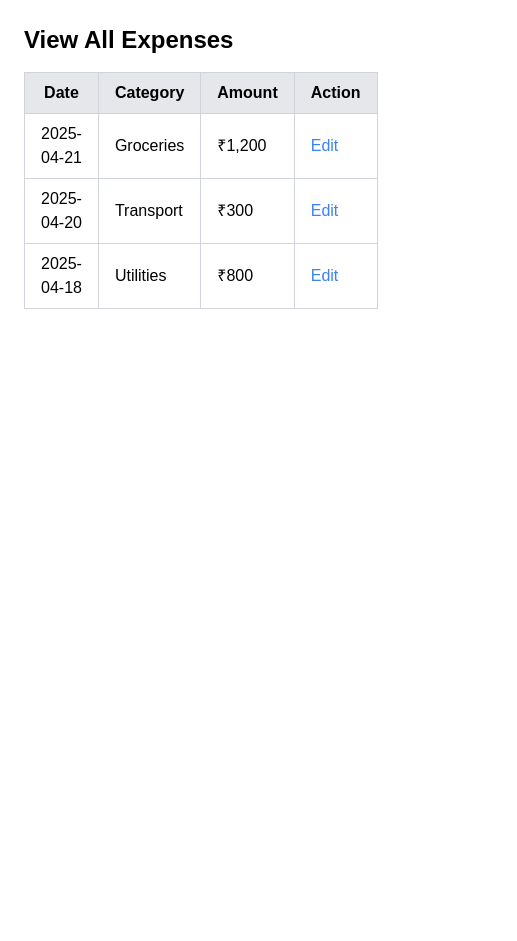
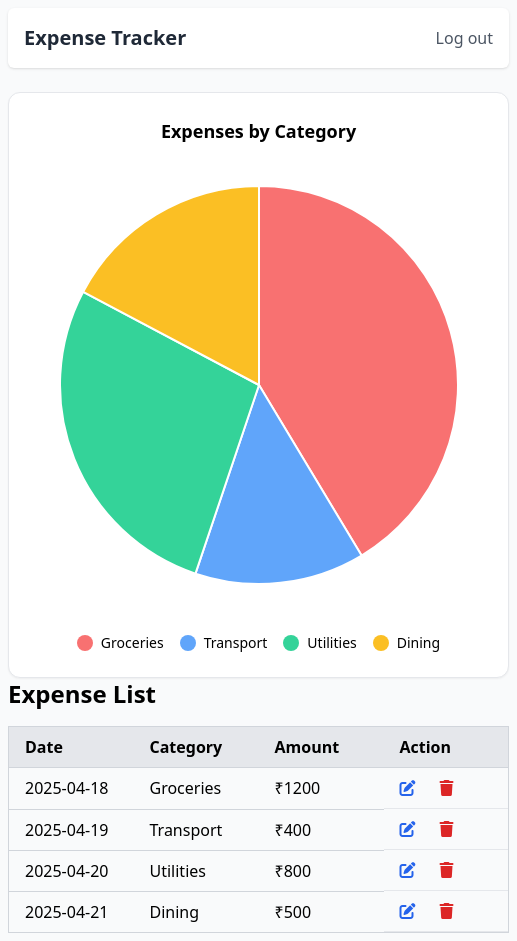
Before and after one commit to GlitchRemo/expense-tracker-vue, a Vue app: page /expenses in a window 390 px wide. Shown: the whole page, 517 px wide, since content can reach past the window. Before the commit the page ends 844 px from the top, so only its background shows below. Built offline with nearby package versions, Linux system fonts and the light colour scheme.

Commit message:
Add. Add Expenses page

```diff
--- a/src/pages/Dashboard.vue
+++ b/src/pages/Dashboard.vue
@@ -1,5 +1,5 @@
 <template>
-  <div class="min-h-screen bg-gray-50 p-6 font-sans sm:mx-0 lg:mx-64">
+  <div class="min-h-screen bg-gray-50 p-6 font-sans mx-0 lg:mx-64">
     <!-- Navbar -->
     <nav class="bg-white shadow rounded-md p-4 mb-6 flex justify-between items-center">
       <span class="text-xl font-semibold text-gray-800">Expense Tracker</span>
@@ -54,10 +54,10 @@
         <table class="w-full text-left border-collapse">
           <thead>
             <tr class="text-gray-700 bg-gray-100">
-              <th class="px-4 py-2 border-b">Date</th>
-              <th class="px-4 py-2 border-b">Category</th>
-              <th class="px-4 py-2 border-b">Amount</th>
-              <th class="px-4 py-2 border-b">Action</th>
+              <th class="px-4 py-2 border-b min-w-[125px]">Date</th>
+              <th class="px-4 py-2 border-b min-w-[125px]">Category</th>
+              <th class="px-4 py-2 border-b min-w-[125px]">Amount</th>
+              <th class="px-4 py-2 border-b min-w-[125px]">Action</th>
             </tr>
           </thead>
           <tbody>
@@ -65,8 +65,8 @@
               <td class="px-4 py-2 border-b">{{ item.date }}</td>
               <td class="px-4 py-2 border-b">{{ item.category }}</td>
               <td class="px-4 py-2 border-b">₹{{ item.amount }}</td>
-              <td class="px-4 py-2 border-b">
-                <button class="text-blue-600 hover:underline mr-4 lg:mr-8">
+              <td class="flex gap-4 px-4 py-2 border-b">
+                <button class="text-blue-600 hover:underline">
                   <i class="fas fa-edit"></i>
                 </button>
                 <button class="text-red-600 hover:underline">
--- a/src/pages/ViewExpenses.vue
+++ b/src/pages/ViewExpenses.vue
@@ -1,47 +1,119 @@
+
+<script>
+import { Chart, PieController, ArcElement, Tooltip, Legend } from 'chart.js';
+
+Chart.register(PieController, ArcElement, Tooltip, Legend);
+
+export default {
+  name: 'ViewExpenses',
+  data() {
+    return {
+      expenses: [
+        { id: 1, date: '2025-04-21', category: 'Groceries', amount: 1200 },
+        { id: 2, date: '2025-04-20', category: 'Transport', amount: 300 },
+        { id: 3, date: '2025-04-18', category: 'Utilities', amount: 800 },
+      ],
+    };
+  },
+
+  name: 'ExpenseList',
+  data() {
+    return {
+      expenses: [
+        { date: '2025-04-18', category: 'Groceries', amount: 1200 },
+        { date: '2025-04-19', category: 'Transport', amount: 400 },
+        { date: '2025-04-20', category: 'Utilities', amount: 800 },
+        { date: '2025-04-21', category: 'Dining', amount: 500 },
+      ],
+      categoryColors: {
+        Groceries: '#f87171', // Red
+        Transport: '#60a5fa', // Blue
+        Utilities: '#34d399', // Green
+        Dining: '#fbbf24',    // Yellow
+      },
+    };
+  },
+  mounted() {
+    const categorySums = {};
+    this.expenses.forEach(exp => {
+      categorySums[exp.category] = (categorySums[exp.category] || 0) + exp.amount;
+    });
+
+    const categories = Object.keys(categorySums);
+    const values = Object.values(categorySums);
+    const colors = categories.map(cat => this.categoryColors[cat] || '#ccc');
+
+    new Chart(this.$refs.expenseChart, {
+      type: 'pie',
+      data: {
+        labels: categories,
+        datasets: [
+          {
+            data: values,
+            backgroundColor: colors,
+          },
+        ],
+      },
+      options: {
+        responsive: false,
+        plugins: {
+          legend: {
+            display: false, // disable built-in legend
+          },
+        },
+      },
+    });
+  },
+};
+</script>
+
 <template>
-  <div class="view-expenses p-6">
-    <h1 class="text-2xl font-bold">View All Expenses</h1>
-    <table class="table-auto w-full mt-4 border-collapse border border-gray-300">
+  <div class="view-expenses p-2 bg-gray-50 lg:p-6 mx-0 lg:mx-64 w-min md:w-auto">
+       <!-- Navbar -->
+       <nav class="bg-white shadow rounded-md p-4 mb-6 flex justify-between items-center">
+      <span class="text-xl font-semibold text-gray-800">Expense Tracker</span>
+      <button class="text-gray-600 hover:text-red-500">Log out</button>
+    </nav>
+
+    <!-- Pie Chart -->
+    <div class="flex flex-col items-center gap-8 bg-white p-6 rounded-xl shadow-sm border border-gray-200">
+        <h2 class="text-lg font-semibold mb-2">Expenses by Category</h2>
+        <canvas ref="expenseChart" width="400" height="400" class="mb-4"></canvas>
+
+        <!-- Custom Legend -->
+        <div class="flex flex-wrap gap-4">
+          <div v-for="(color, category) in categoryColors" :key="category" class="flex items-center gap-2">
+            <span :style="{ backgroundColor: color }" class="w-4 h-4 rounded-full inline-block"></span>
+            <span class="text-sm">{{ category }}</span>
+          </div>
+        </div>
+      </div>
+
+    <h1 class="text-2xl font-bold">Expense List</h1>
+    <table class="table-auto text-left w-full mt-4 border-collapse border border-gray-300">
       <thead>
         <tr class="bg-gray-200">
-          <th class="border border-gray-300 px-4 py-2">Date</th>
-          <th class="border border-gray-300 px-4 py-2">Category</th>
-          <th class="border border-gray-300 px-4 py-2">Amount</th>
-          <th class="border border-gray-300 px-4 py-2">Action</th>
+          <th class="border-b border-gray-300 px-4 py-2 min-w-[125px]">Date</th>
+          <th class="border-b border-gray-300 px-4 py-2 min-w-[125px]">Category</th>
+          <th class="border-b border-gray-300 px-4 py-2 min-w-[125px]">Amount</th>
+          <th class="border-b border-gray-300 px-4 py-2 min-w-[125px]">Action</th>
         </tr>
       </thead>
       <tbody>
-        <tr>
-          <td class="border border-gray-300 px-4 py-2">2025-04-21</td>
-          <td class="border border-gray-300 px-4 py-2">Groceries</td>
-          <td class="border border-gray-300 px-4 py-2">₹1,200</td>
-          <td class="border border-gray-300 px-4 py-2"><button class="text-blue-500">Edit</button></td>
-        </tr>
-        <tr>
-          <td class="border border-gray-300 px-4 py-2">2025-04-20</td>
-          <td class="border border-gray-300 px-4 py-2">Transport</td>
-          <td class="border border-gray-300 px-4 py-2">₹300</td>
-          <td class="border border-gray-300 px-4 py-2"><button class="text-blue-500">Edit</button></td>
-        </tr>
-        <tr>
-          <td class="border border-gray-300 px-4 py-2">2025-04-18</td>
-          <td class="border border-gray-300 px-4 py-2">Utilities</td>
-          <td class="border border-gray-300 px-4 py-2">₹800</td>
-          <td class="border border-gray-300 px-4 py-2"><button class="text-blue-500">Edit</button></td>
+        <tr v-for="expense in expenses" :key="expense.id">
+          <td class="border-b border-gray-300 px-4 py-2">{{ expense.date }}</td>
+          <td class="border-b border-gray-300 px-4 py-2">{{ expense.category }}</td>
+          <td class="border-b border-gray-300 px-4 py-2">₹{{ expense.amount }}</td>
+          <td class="flex gap-6 px-4 py-2 border-b">
+            <button class="text-blue-600 hover:underline">
+              <i class="fas fa-edit"></i>
+            </button>
+            <button class="text-red-600 hover:underline">
+              <i class="fas fa-trash"></i>
+            </button>
+          </td>
         </tr>
       </tbody>
     </table>
   </div>
 </template>
-
-<script>
-export default {
-  name: 'ViewExpenses',
-};
-</script>
-
-<style scoped>
-.view-expenses {
-  font-family: Arial, sans-serif;
-}
-</style>
```
